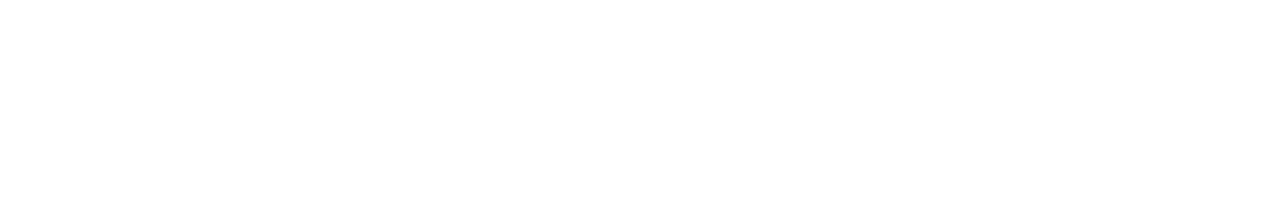
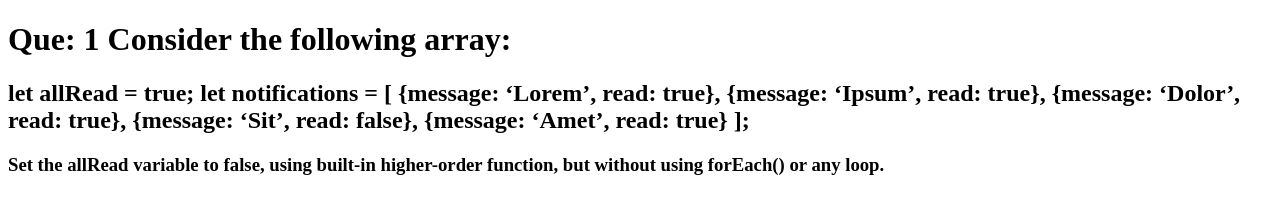
Before and after one commit to mehedirana/assignment-Q-1, a plain HTML site: page index.html in a window 1280 px wide. Drawn offline with Linux system fonts and the light colour scheme.

Commit message:
add question in html

```diff
--- a/index.html
+++ b/index.html
@@ -5,6 +5,12 @@
     <meta charset="UTF-8">
     <meta name="viewport" content="width=<device-width>, initial-scale=1.0">
     <title>Document</title>
+    <h1>Que: 1 Consider the following array:
+    </h1>
+    <h2>let allRead = true; let notifications = [ {message: ‘Lorem’, read: true}, {message: ‘Ipsum’, read: true}, {message: ‘Dolor’, read: true}, {message: ‘Sit’, read: false}, {message: ‘Amet’, read: true} ];
+    </h2>
+    <h3>Set the allRead variable to false, using built-in higher-order function, but without using forEach() or any loop.</h3>
+
 </head>
 
 <body>
```
